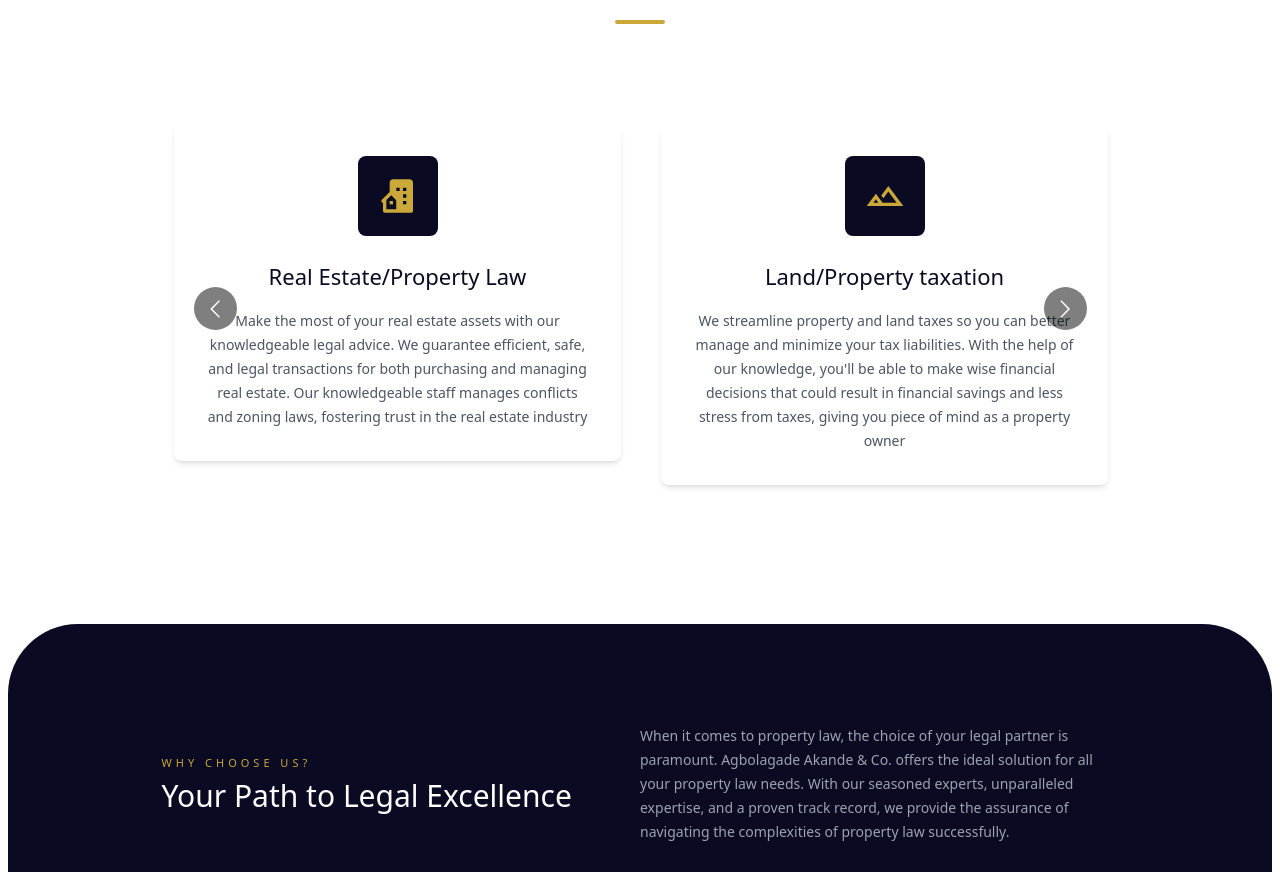
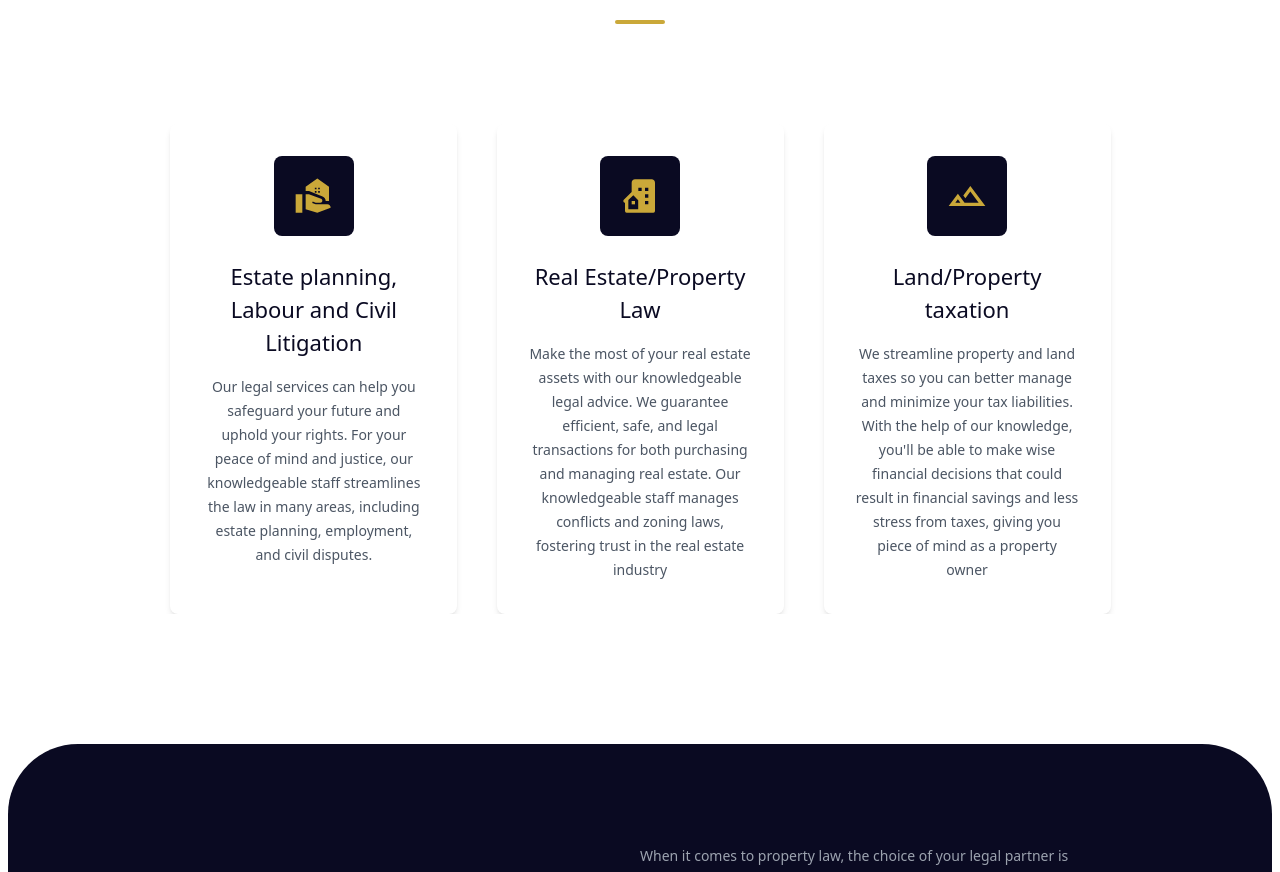
Before and after one commit to Preshstiks/propertylaw, a Next.js app: page / in a window 1280 px wide. Shown: the part 860-1732 px from the top of the page. Built offline with nearby package versions, Linux system fonts and the light colour scheme.

Commit message:
features added

```diff
--- a/components/Services.js
+++ b/components/Services.js
@@ -7,10 +7,9 @@ import {
   MdRealEstateAgent,
 } from "react-icons/md";
 import { TbTrees, TbBuildingSkyscraper } from "react-icons/tb";
-import "slick-carousel/slick/slick.css";
-import "slick-carousel/slick/slick-theme.css";
-import Carousel from "react-multi-carousel";
-import "react-multi-carousel/lib/styles.css";
+import useEmblaCarousel from "embla-carousel-react";
+import Autoplay from "embla-carousel-autoplay";
+
 const Services = () => {
   const OurServices = [
     {
@@ -62,24 +61,7 @@ const Services = () => {
         "Our legal services can help you safeguard your future and uphold your rights. For your peace of mind and justice, our knowledgeable staff streamlines the law in many areas, including estate planning, employment, and civil disputes.",
     },
   ];
-  const responsive = {
-    superLargeDesktop: {
-      breakpoint: { max: 4000, min: 3000 },
-      items: 5,
-    },
-    desktop: {
-      breakpoint: { max: 3000, min: 1024 },
-      items: 3,
-    },
-    tablet: {
-      breakpoint: { max: 1024, min: 464 },
-      items: 2,
-    },
-    mobile: {
-      breakpoint: { max: 464, min: 0 },
-      items: 1,
-    },
-  };
+  const [emblaRef] = useEmblaCarousel({ loop: true }, [Autoplay()]);
   return (
     <div className="py-[130px] px-[12%]">
       <div className="text-center pb-[80px]">
@@ -89,35 +71,14 @@ const Services = () => {
         <h1 className="text-[35px]">Legal Services</h1>
         <div className="bg-[#CAA839] h-1 w-[50px] mx-auto rounded-full my-[20px]"></div>
       </div>
-      <div>
-        <Carousel
-          additionalTransfrom={0}
-          responsive={responsive}
-          draggable={false}
-          autoPlay={"mobile"}
-          autoPlaySpeed={4000}
-          keyBoardControl={true}
-          customTransition="all .5"
-          transitionDuration={500}
-          centerMode={false}
-          className=""
-          containerClass="container-with-dots"
-          focusOnSelect={false}
-          infinite
-          itemClass=""
-          minimumTouchDrag={80}
-          pauseOnHover
-          rewind={false}
-          rewindWithAnimation={false}
-          rtl={false}
-          swipeable
-        >
+      <div ref={emblaRef} className=" overflow-hidden">
+        <div className="flex">
           {OurServices.map((items) => (
             <div
               initial={{ opacity: 0 }}
               animate={{ opacity: 1 }}
               exit={{ opacity: 0 }}
-              className="p-8 mx-[20px] rounded-lg shadow-md bg-white"
+              className="p-8 mx-[20px] flex-grow-0 flex-shrink-0 basis-[29.5%] rounded-lg shadow-md bg-white"
             >
               <div className="pb-2 flex items-center justify-center">
                 <div className="w-[80px] bg-[#0A0A22] h-[80px] rounded-lg flex items-center justify-center">
@@ -136,7 +97,7 @@ const Services = () => {
               </div>
             </div>
           ))}
-        </Carousel>
+        </div>
       </div>
     </div>
   );
--- a/package.json
+++ b/package.json
@@ -9,6 +9,7 @@
     "lint": "next lint"
   },
   "dependencies": {
+    "embla-carousel-autoplay": "^8.0.0-rc14",
     "embla-carousel-react": "^8.0.0-rc14",
     "framer-motion": "^10.16.4",
     "next": "14.0.0",
```
Also changed, not shown: 1 other file (tests, documents, lock files or other folders).
